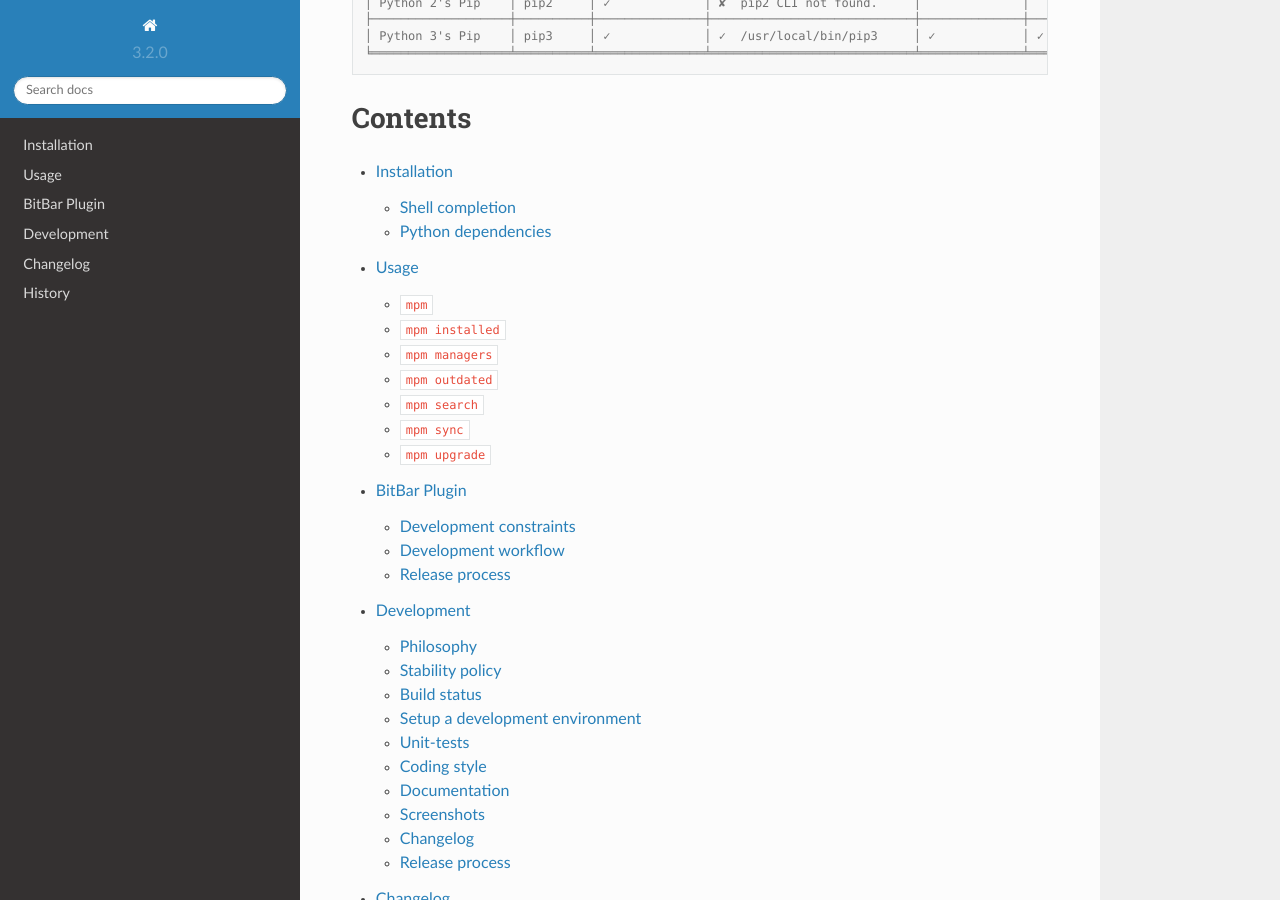
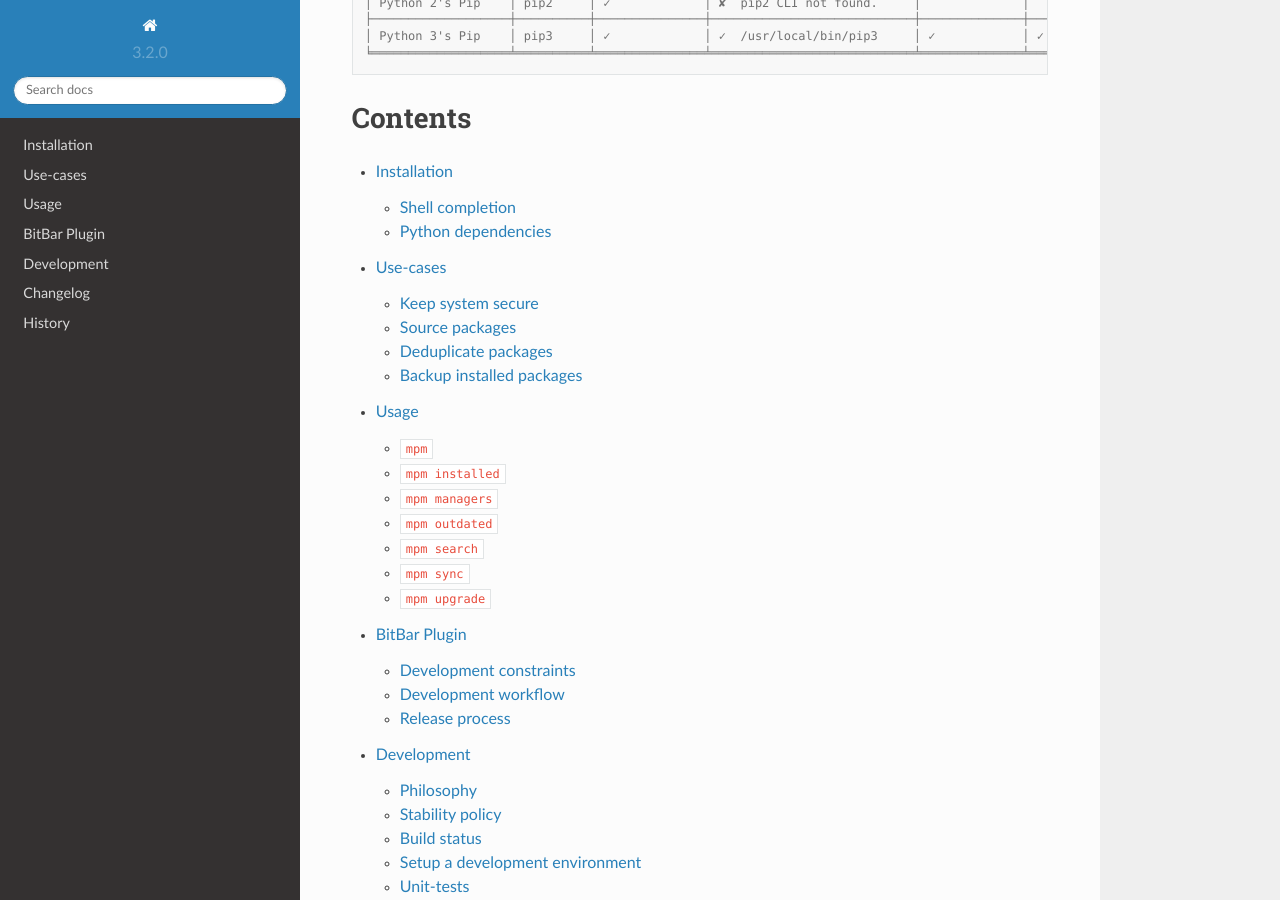
Before and after one commit to kdeldycke/meta-package-manager, a Sphinx documentation site: the page built from docs/index.rst, in a window 1280 px wide and 900 px high, scrolled down 3904 px. Built offline with Sphinx 7.4.7 and the Read the Docs theme 2.0.0, drawn with Linux system fonts in a browser that asks for light colours; pages that are not in the unit, such as notebooks, are missing from menus; the version number is read from the project's files by our own code; some of the changed lines change nothing that is shown.

Commit message:
Add some use-cases with examples.

```diff
--- a/docs/index.rst
+++ b/docs/index.rst
@@ -7,6 +7,7 @@
    :maxdepth: 2
 
    install
+   usecase
    usage
    falsehoods
    bitbar
--- /dev/null
+++ b/docs/usecase.rst
@@ -0,0 +1,132 @@
+Use-cases
+=========
+
+A collection of user's problems and how ``mpm`` solves them.
+
+
+Keep system secure
+------------------
+
+A [recent study shows that 70% of vulnerabilities lies in outdated libraries](https://info.veracode.com/report-state-of-software-security-open-source-edition.html). One of the key habits of security professionnals to keep a system secure consist in having all software up to date.
+
+``mpm`` helps you upgrade all packages from all managers of a system with one-liner:
+
+.. code-block:: shell-session
+
+    $ mpm upgrade
+    Updating all outdated packages from brew...
+    ==> Upgrading 4 outdated packages:
+    gnu-getopt 2.35.1 -> 2.35.2
+    rclone 1.51.0 -> 1.52.0
+    fd 8.1.0 -> 8.1.1
+    youtube-dl 2020.05.08 -> 2020.05.29
+    (...)
+    Updating all outdated packages from cask...
+    ==> Upgrading 4 outdated packages:
+    balenaetcher 1.5.89 -> 1.5.94, libreoffice 6.4.3 -> 6.4.4
+    (...)
+    Updating all outdated packages from gem...
+    Updating openssl
+    (...)
+    Updating all outdated packages from npm...
+    + npm@6.14.5
+    (...)
+    Updating all outdated packages from pip...
+    Successfully installed dephell-argparse-0.1.3
+    Successfully installed dephell-pythons-0.1.15
+
+This is the primary use case of ``mpm`` and the first reason I built it.
+
+
+Source packages
+---------------
+
+You just learned of a fantastic ``broot`` CLI from a friend. Back to your terminal, you can easely search for it and choose your preferred package manager to install it:
+
+.. code-block:: shell-session
+
+    $ mpm search broot
+    ╒════════════════╤═══════╤═══════════╤══════════════════╕
+    │ Package name   │ ID    │ Manager   │ Latest version   │
+    ╞════════════════╪═══════╪═══════════╪══════════════════╡
+    │ broot          │ broot │ brew      │ 0.1.0            │
+    ├────────────────┼───────┼───────────┼──────────────────┤
+    │ broot          │ broot │ pip       │ 0.1.1            │
+    ╘════════════════╧═══════╧═══════════╧══════════════════╛
+    2 packages total (brew: 1, pip: 1, cask: 0, gem: 0, mas: 0, npm: 0).
+
+    $ brew install broot
+    (...)
+    🍺  /usr/local/Cellar/broot/0.13.6: 8 files, 3.5MB
+
+No need to track down the CLI on Github and read the documentation (if it exists in the first place). Or which package manager got the latest version.
+
+.. todo::
+
+    Implement an ``install`` command so all step above can be performed in one go with ``mpm``.
+
+
+Deduplicate packages
+--------------------
+
+Use the `search` command to hunt down packages that were installed via multiple managers.
+
+One exemple I had on my machine, in which ``httpie`` was both installed by the way of ``brew`` and ``pip``:
+
+.. code-block:: shell-session
+
+    $ mpm installed | grep httpie
+    │ httpie  │ httpie  │ brew  │ 2.1.0  │
+    │ httpie  │ httpie  │ pip   │ 2.1.0  │
+
+Now you can easely remove one of them, and no longer have to think hard about which is which.
+
+.. code-block:: shell-session
+
+    $ python -m pip uninstall httpie
+    Found existing installation: httpie 2.1.0
+    Uninstalling httpie-2.1.0:
+      Would remove:
+        /usr/local/bin/http
+        /usr/local/bin/https
+        /usr/local/lib/python3.7/site-packages/httpie-2.1.0.dist-info/*
+        /usr/local/lib/python3.7/site-packages/httpie/*
+    Proceed (y/n)? y
+      Successfully uninstalled httpie-2.1.0
+
+.. todo::
+
+    Add arguments to ``installed`` command, or an ``--installed`` boolean flag to ``search`` so we can reduce the searched packages to those installed.
+
+
+Backup installed packages
+-------------------------
+
+You maintain a repository of ``dotfiles``. This helps you spawn up a highly customized working environment in a couple of hours. New job? New machine? Easy: run your dotfiles, get a coffe, come back with everything perfectly in place to start an extremely productive hacking session. But maintaining ``dotfiles`` is a pain.
+
+``mpm`` allows you to dump the whole list of packages installed on your machine:
+
+.. code-block:: shell-session
+
+    $ mpm backup ./packages.toml
+    Backup package list to ./packages.toml
+    Dumping packages from brew...
+    Dumping packages from cask...
+    Dumping packages from gem...
+    Dumping packages from mas...
+    Dumping packages from npm...
+    Dumping packages from pip...
+    1109 packages total (npm: 659, brew: 229, pip: 115, gem: 49, cask: 48, mas: 9).
+
+    $ head ./packages.toml
+    # Generated by mpm 3.2.0.
+    # Timestamp: 2020-05-29T11:15:29.539863.
+
+    [brew]
+    ack = "^3.3.1"
+    adns = "^1.5.1"
+    aom = "^1.0.0"
+    apr = "^1.7.0"
+    apr-util = "^1.6.1_3"
+    arss = "^0.2.3"
+    (...)
```
